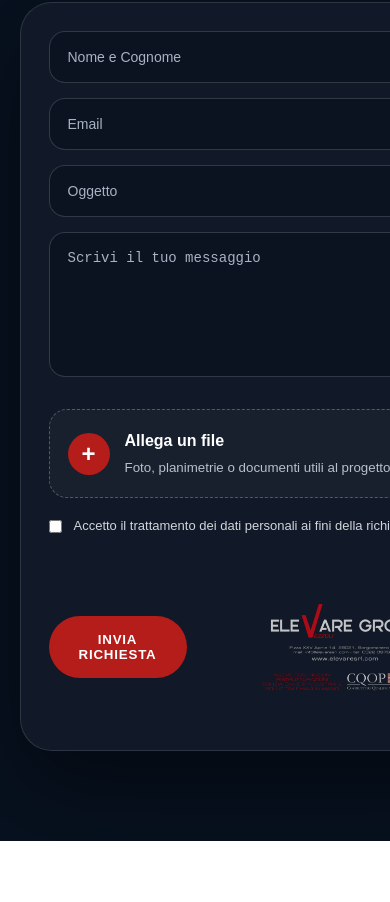
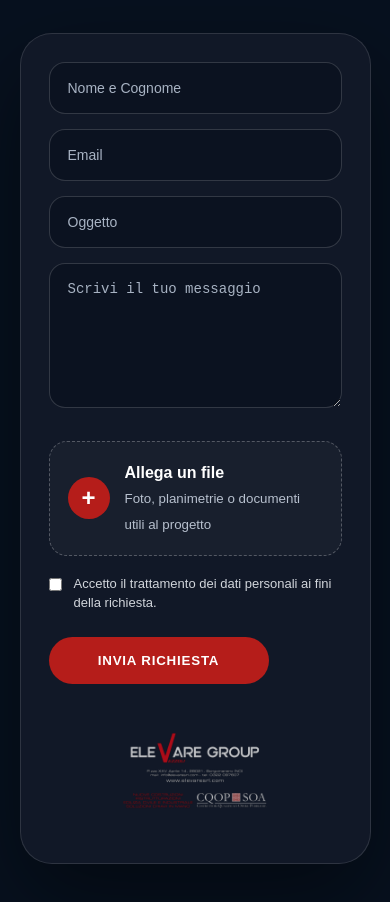
Before and after one commit to clomonaco-dev/elevare, a plain HTML site: page src/index.html in a window 390 px wide. Shown: the part 4864-5766 px from the top of the page. Before the commit the page ends 5705 px from the top, so only its background shows below. Drawn offline with Linux system fonts and the light colour scheme.

Commit message:
fiz responsive form cellulare

```diff
--- a/src/css/style.css
+++ b/src/css/style.css
@@ -918,3 +918,30 @@
   opacity: 1;
   transform: translateY(-2px);
 }
+
+@media (max-width: 600px) {
+  .submit-area {
+    flex-direction: column;
+    align-items: flex-start;
+    gap: 22px;
+  }
+
+  .submit-btn {
+    width: 100%;
+    max-width: 220px;
+    text-align: center;
+  }
+
+  .submit-logo {
+    height: auto;
+    width: 100%;
+    max-width: 230px;
+    align-self: center;
+    opacity: 0.75;
+  }
+
+  .social-fixed {
+    right: 18px;
+    bottom: 18px;
+  }
+}
```
